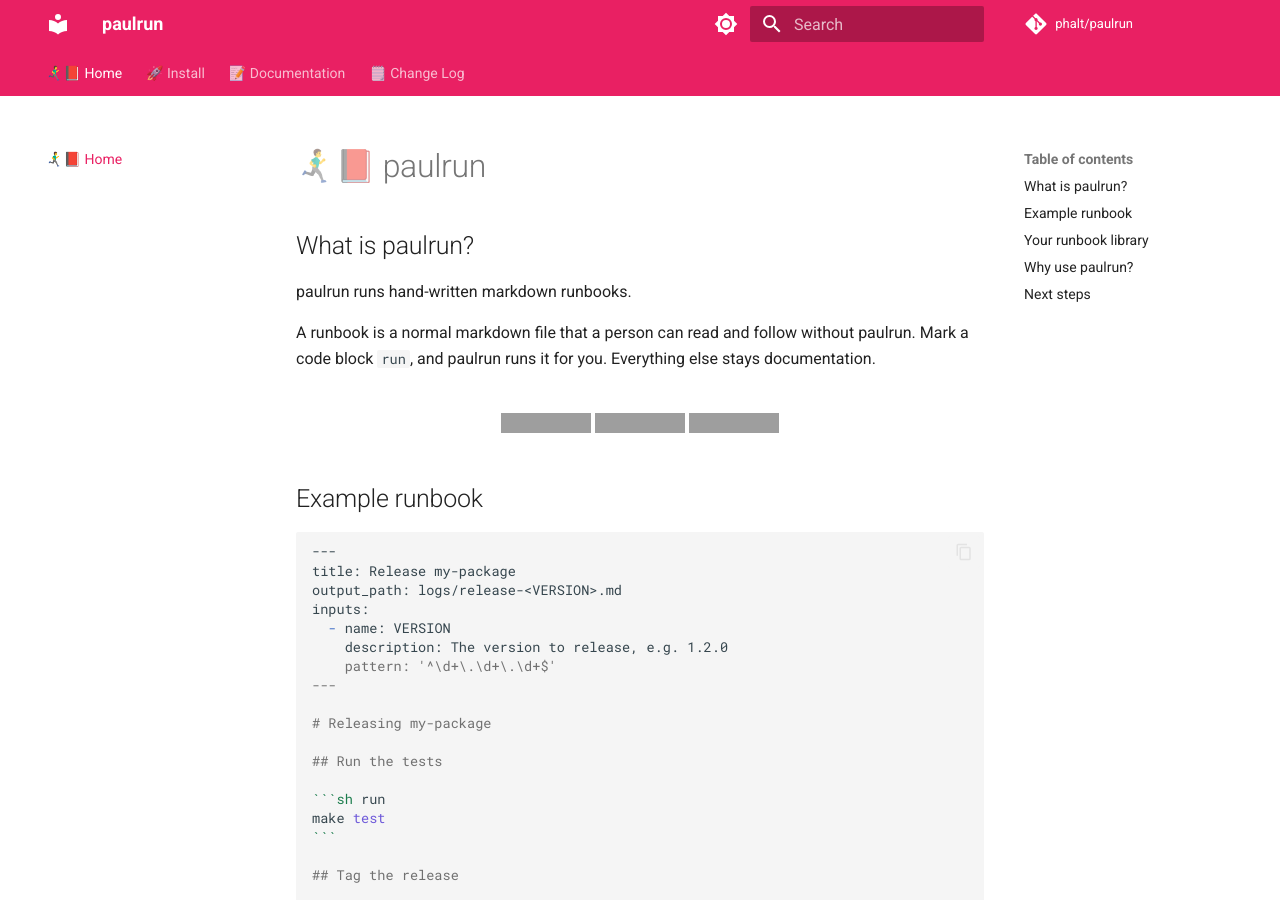
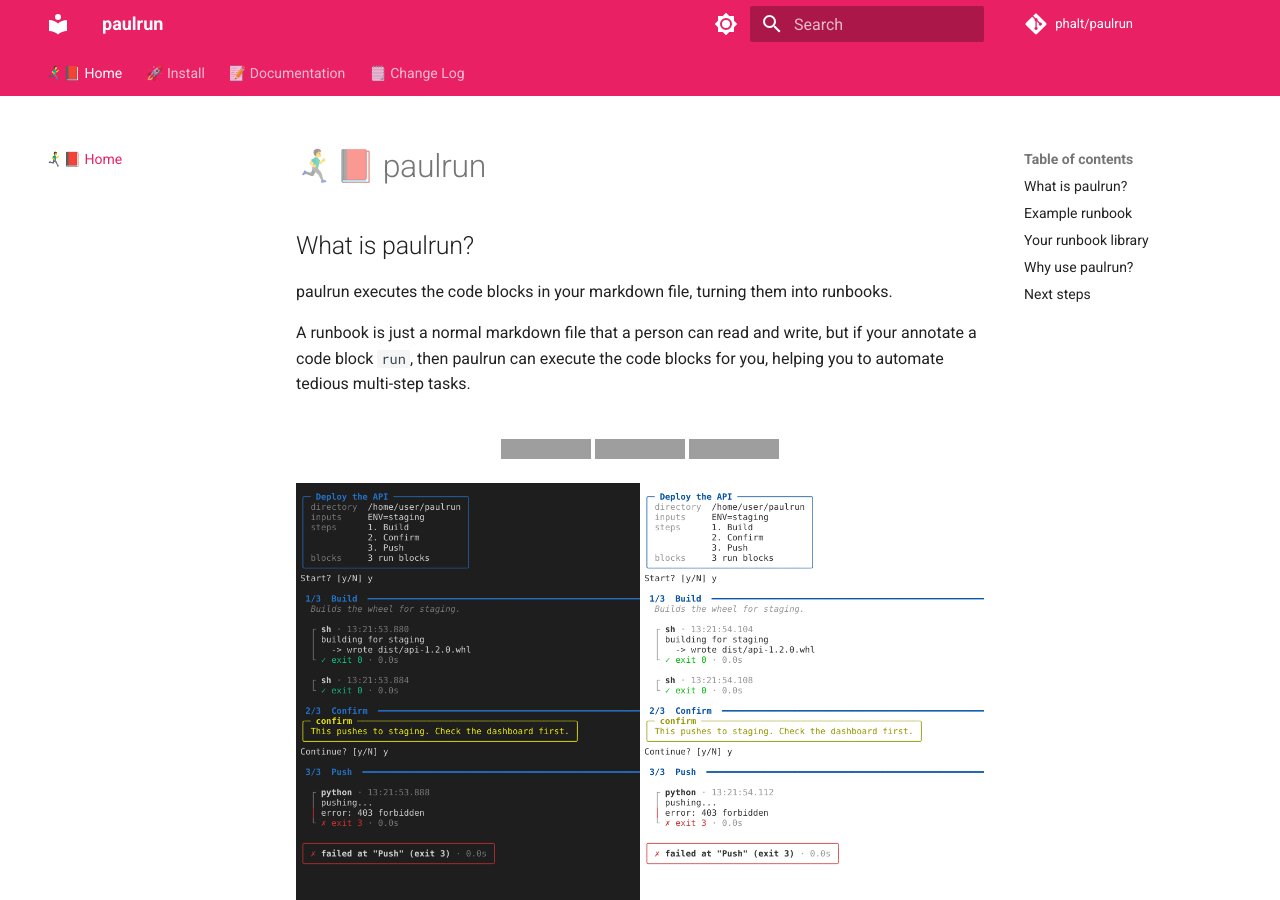
Before and after one commit to phalt/paulrun, an MkDocs documentation site: the page built from docs/index.md, in a window 1280 px wide and 900 px high. Built offline with MkDocs 1.6.1 and Material for MkDocs 9.7.7, drawn with Linux system fonts in a browser that asks for light colours; comment, search, counter and statistics services are not loaded; grey boxes are pictures that could not be loaded.

Commit message:
Show the example image and the new intro on the docs site too
The image moves into docs/ so MkDocs serves it; the README points there.

Co-Authored-By: Claude Opus 5.5 <noreply@anthropic.com>
Claude-Session: https://claude.ai/code/session_01QATENwwCHmVLLHKTwCtboe

```diff
--- a/docs/index.md
+++ b/docs/index.md
@@ -2,9 +2,9 @@
 
 ## What is paulrun?
 
-paulrun runs hand-written markdown runbooks.
+paulrun executes the code blocks in your markdown file, turning them into runbooks.
 
-A runbook is a normal markdown file that a person can read and follow without paulrun. Mark a code block `run`, and paulrun runs it for you. Everything else stays documentation.
+A runbook is just a normal markdown file that a person can read and write, but if your annotate a code block `run`, then paulrun can execute the code blocks for you, helping you to automate tedious multi-step tasks.
 
 <div style="text-align: center; padding-top:10px;">
 <p>
@@ -15,6 +15,8 @@ A runbook is a normal markdown file that a person can read and follow without pa
     <img alt="PyPI - License" src="https://img.shields.io/pypi/l/paulrun">
 </p>
 </div>
+
+![paulrun running a runbook, in a dark and a light terminal](example.png)
 
 ## Example runbook
 
```
Also changed, not shown: README.md (+1 -1 lines), docs/example.png (renamed from example.png).
